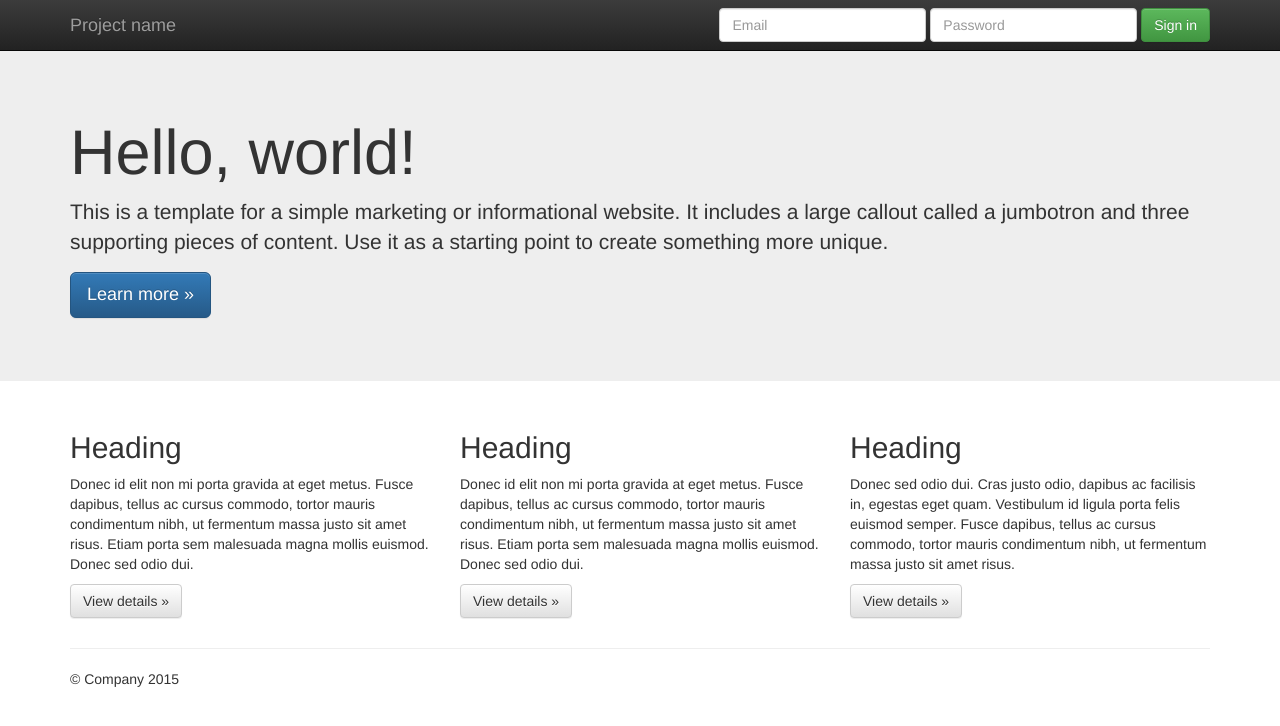
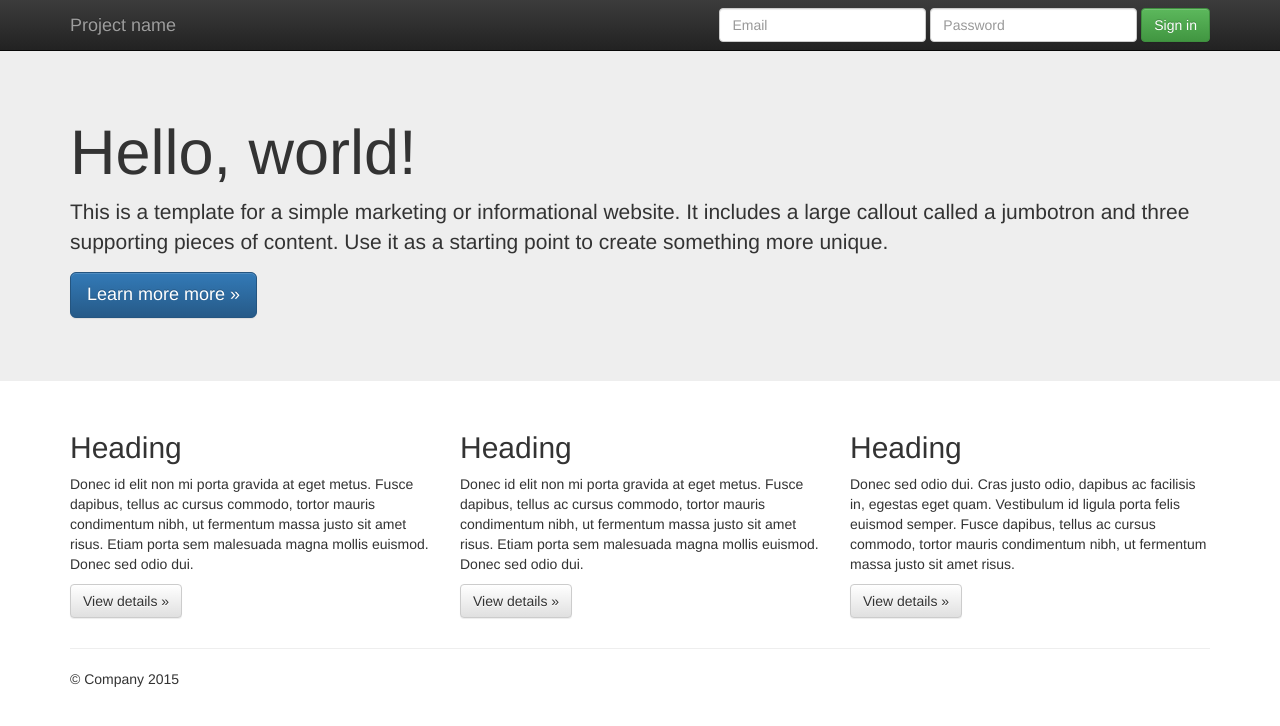
Before and after one commit to koushikg748/my-website, a plain HTML site: page index.html in a window 1280 px wide. Drawn offline with nearby package versions, Linux system fonts and the light colour scheme.

Commit message:
Update index.html
change more

```diff
--- a/index.html
+++ b/index.html
@@ -57,7 +57,7 @@
       <div class="container">
         <h1>Hello, world!</h1>
         <p>This is a template for a simple marketing or informational website. It includes a large callout called a jumbotron and three supporting pieces of content. Use it as a starting point to create something more unique.</p>
-        <p><a class="btn btn-primary btn-lg" href="#" role="button">Learn more &raquo;</a></p>
+        <p><a class="btn btn-primary btn-lg" href="#" role="button">Learn more more &raquo;</a></p>
       </div>
     </div>
 
```
